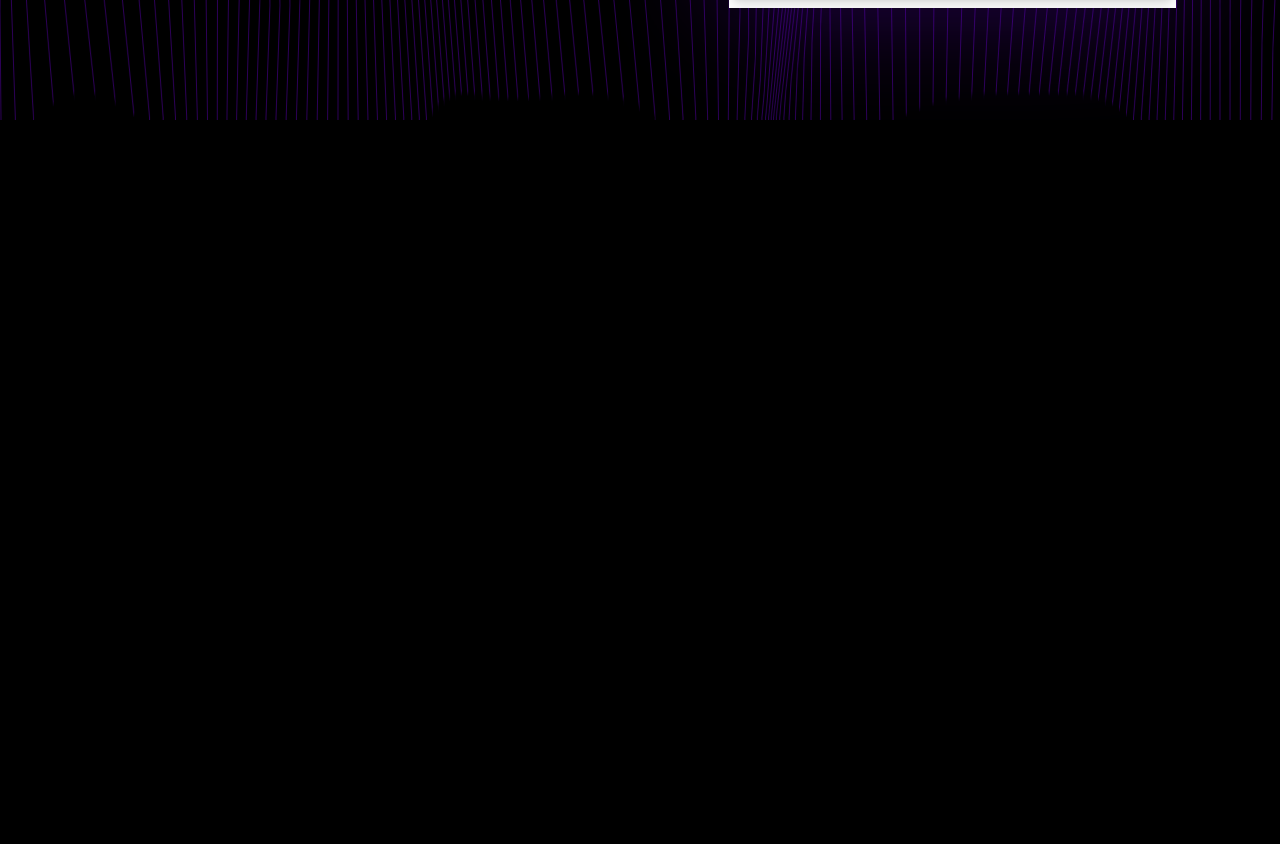
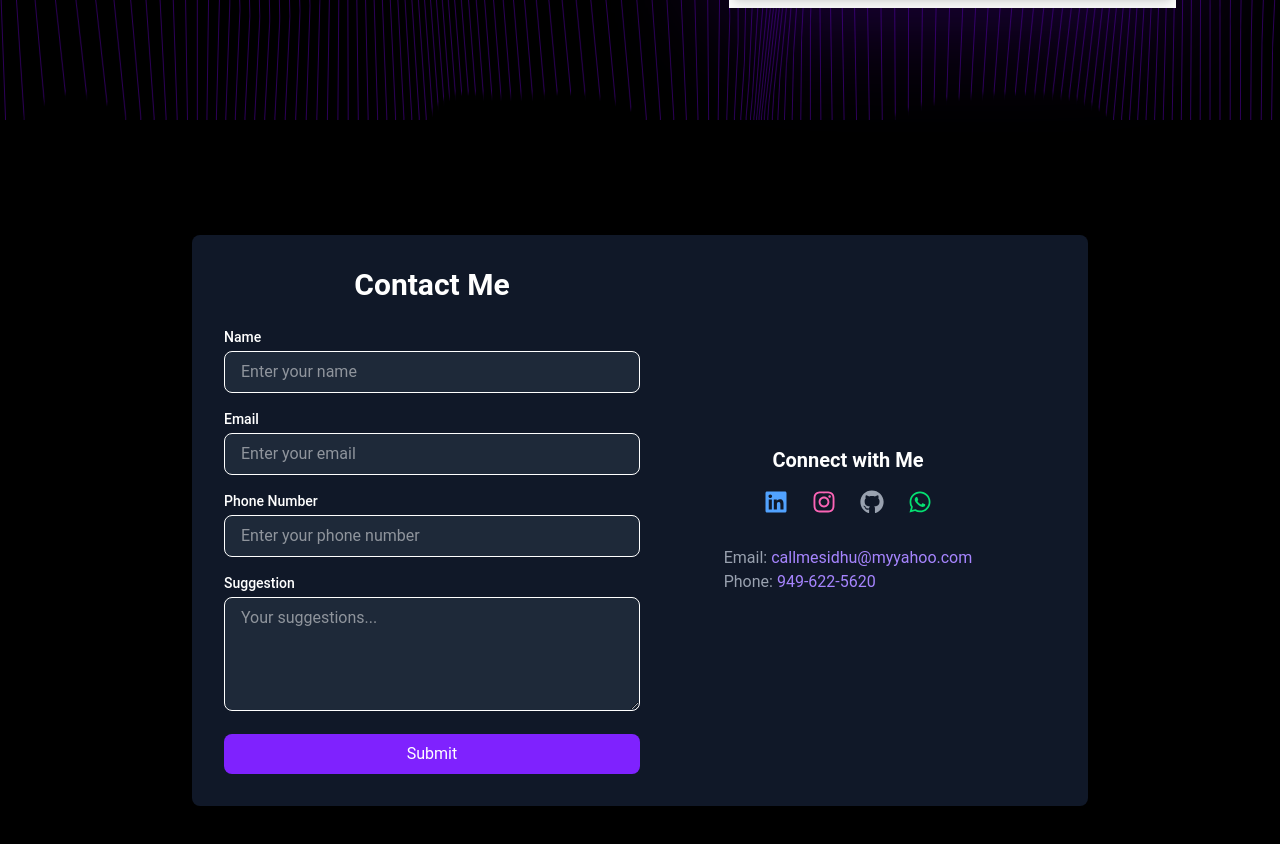
Before and after one commit to callmesidhu/React-Portfolio-website, a React (Vite) app: page / in a window 1280 px wide. Shown: the part 680-1524 px from the top of the page. Before the commit the page ends 800 px from the top, so only its background shows below. Built offline with nearby package versions, Linux system fonts and the light colour scheme.

Commit message:
contact section added

```diff
--- a/package.json
+++ b/package.json
@@ -13,6 +13,7 @@
     "ogl": "^1.0.11",
     "react": "^18.3.1",
     "react-dom": "^18.3.1",
+    "react-icons": "^5.4.0",
     "react-type-animation": "^3.2.0"
   },
   "devDependencies": {
--- a/src/App.jsx
+++ b/src/App.jsx
@@ -3,12 +3,13 @@ import Particles from "./assets/Scripts/Particle";
 import Waves from './assets/Scripts/Wave';
 import Navbar from "./Components/Navbar";
 import Home from "./Components/Home";
+import Contact from "./Components/Contact";
 
 const App = () => {
   return (
     <div className="relative">
       {/* Particles on Top */}
-      <div className="fixed inset-0 z-50">
+      <div className="fixed z-50 h-screen w-full pointer-events-none">
         <Particles
           particleColors={['#ffffff', '#ffffff']}
           particleCount={200}
@@ -24,6 +25,7 @@ const App = () => {
       {/* Navbar and Content */}
       <Navbar />
       <Home />
+      <Contact />
 
       {/* Waves in Background */}
       <div className="fixed inset-0 -z-10">
--- a/src/Components/Contact.jsx
+++ b/src/Components/Contact.jsx
@@ -0,0 +1,85 @@
+import React from 'react';
+import { FaLinkedin, FaInstagram, FaGithub, FaWhatsapp } from 'react-icons/fa';
+
+export default function Contact() {
+  return (
+    <div className="min-h-screen bg-black flex items-center justify-center p-6 text-white" id="contact">
+      <div className="bg-gray-900 p-8 rounded-lg shadow-lg w-full max-w-md lg:max-w-4xl lg:flex lg:justify-between">
+        <div className="lg:w-1/2">
+          <h1 className="text-3xl font-bold text-center mb-6">Contact Me</h1>
+
+          {/* Contact Form */}
+          <form className="space-y-4">
+            <div>
+              <label className="block text-sm font-medium">Name</label>
+              <input
+                type="text"
+                placeholder="Enter your name"
+                className="w-full px-4 py-2 mt-1 border rounded-lg bg-gray-800 text-white focus:outline-none focus:ring-2 focus:ring-violet-500"
+              />
+            </div>
+
+            <div>
+              <label className="block text-sm font-medium">Email</label>
+              <input
+                type="email"
+                placeholder="Enter your email"
+                className="w-full px-4 py-2 mt-1 border rounded-lg bg-gray-800 text-white focus:outline-none focus:ring-2 focus:ring-violet-500"
+              />
+            </div>
+
+            <div>
+              <label className="block text-sm font-medium">Phone Number</label>
+              <input
+                type="tel"
+                placeholder="Enter your phone number"
+                className="w-full px-4 py-2 mt-1 border rounded-lg bg-gray-800 text-white focus:outline-none focus:ring-2 focus:ring-violet-500"
+              />
+            </div>
+
+            <div className='z-20'>
+              <label className="block text-sm font-medium">Suggestion</label>
+              <textarea
+                placeholder="Your suggestions..."
+                rows="4"
+                className="w-full px-4 py-2 mt-1 border rounded-lg bg-gray-800 text-white focus:outline-none focus:ring-2 focus:ring-violet-500"
+              ></textarea>
+            </div>
+
+            <button
+              type="submit"
+              className="w-full bg-violet-600 text-white py-2 px-4 rounded-lg hover:bg-violet-700 transition duration-300"
+            >
+              Submit
+            </button>
+          </form>
+        </div>
+
+        {/* Social Media Links */}
+        <div className="lg:w-1/2 lg:flex lg:flex-col lg:items-center lg:justify-center">
+          <h2 className="text-xl font-semibold mb-4 text-right">Connect with Me</h2>
+          <div className="flex justify-center lg:justify-end space-x-6">
+            <a href="https://www.linkedin.com/in/callmesidhu" target="_blank" rel="noopener noreferrer" className="text-blue-400 hover:text-blue-600 transition duration-300">
+              <FaLinkedin size={24} />
+            </a>
+            <a href="https://www.instagram.com/callmesidhu__" target="_blank" rel="noopener noreferrer" className="text-pink-400 hover:text-pink-600 transition duration-300">
+              <FaInstagram size={24} />
+            </a>
+            <a href="https://www.github.com/callmesidhu" target="_blank" rel="noopener noreferrer" className="text-gray-400 hover:text-gray-600 transition duration-300">
+              <FaGithub size={24} />
+            </a>
+            <a href="https://wa.me/9496225620" target="_blank" rel="noopener noreferrer" className="text-green-400 hover:text-green-600 transition duration-300">
+              <FaWhatsapp size={24} />
+            </a>
+          </div>
+
+          {/* Contact Information */}
+          <div className="mt-8 text-left text-gray-400">
+            <p>Email: <a href="mailto:callmesidhu@myyahoo.com" className="text-violet-400 hover:underline">callmesidhu@myyahoo.com</a></p>
+            <p>Phone: <a href="tel:9496225620" className="text-violet-400 hover:underline">949-622-5620</a></p>
+          </div>
+        </div>
+      </div>
+    </div>
+  );
+}
--- a/src/index.css
+++ b/src/index.css
@@ -5,3 +5,6 @@ body{
         margin: 0;
         padding: 0;
 }
+html {
+        scroll-behavior: smooth;
+      }
```
Also changed, not shown: 1 other file (tests, documents, lock files or other folders).
